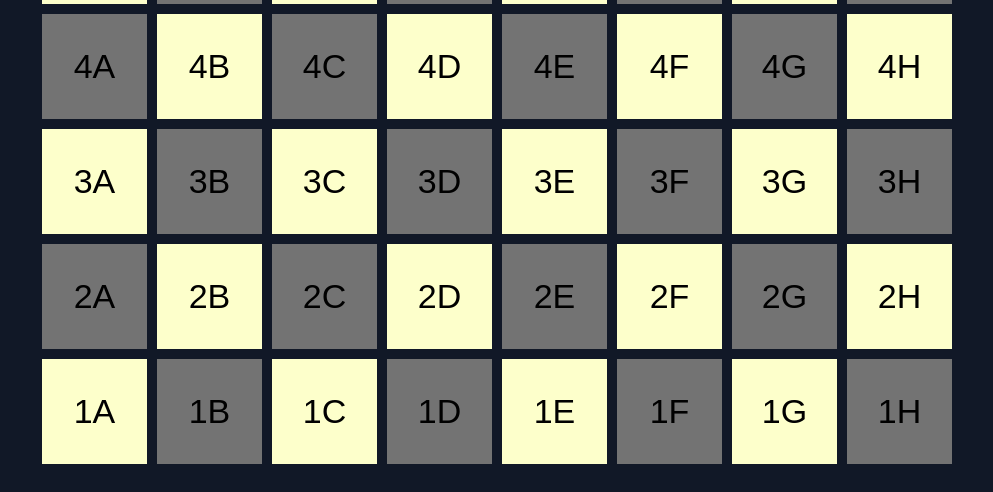
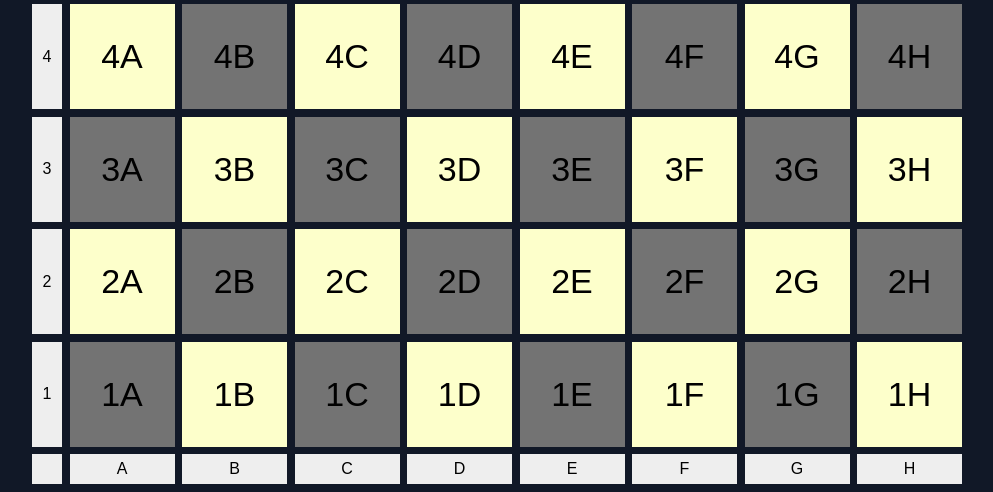
Before and after one commit to ollyjw/odin-knights-travails, a website built with webpack: page dist/index.html in a window 1280 px wide. Shown: the part 514-1006 px from the top of the page, without its empty margins (143-1136 px from the left). Built offline with Linux system fonts and the light colour scheme.

Commit message:
updated styles for board legend

```diff
--- a/src/styles.css
+++ b/src/styles.css
@@ -13,9 +13,9 @@ body {
 
 .gameboard {
     display: grid;
-    grid-template-columns: repeat(8, 105px);
-    grid-template-rows: repeat(8, 105px);
-    gap: 10px;
+    grid-template-columns: 0.5fr repeat(8, 105px);
+    grid-template-rows: repeat(8, 105px) 0.5fr;
+    gap: 7.5px;
     margin-top: 60px;
 }
 
@@ -35,3 +35,19 @@ body {
 .square-white {
     background-color: #fdffcb;
 }
+
+.legend {
+    background-color: #eee;
+    display: flex;
+    justify-content: center;
+    align-items: center;
+
+}
+
+.row {
+    width: 30px;
+}
+
+.col {
+    height: 30px;
+}
```
Also changed, not shown: dist/index.html, dist/main.js.
